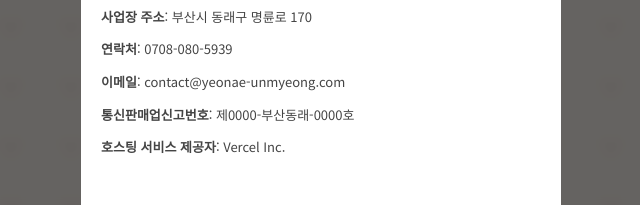
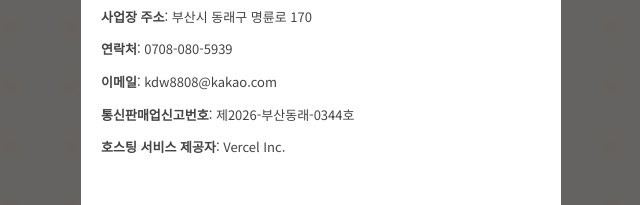
Before and after one commit to doubles050603/love-app, a website: page public/index.html in a window 1280 px wide. Both pictures are taken after a click on the button "사업자 정보". Shown: the part 2343-2548 px from the top of the page, 319-959 px from the left. Drawn offline with Linux system fonts and the light colour scheme.

Commit message:
Add files via upload

```diff
--- a/public/index.html
+++ b/public/index.html
@@ -913,9 +913,9 @@ body::before {
   <div class="footer-biz">
     <strong style="color:var(--ink);font-size:12px;" id="bizNameFooter">연애운명</strong><br>
     대표자: <span id="bizCeo">대표자명</span> &nbsp;|&nbsp; 사업자등록번호: <span id="bizNum">000-00-00000</span><br>
-    통신판매업신고번호: <span id="bizSaleNum">제0000-부산동래-0000호</span><br>
+    통신판매업신고번호: <span id="bizSaleNum">제2026-부산동래-0344호</span><br>
     주소: <span id="bizAddr">사업장 주소</span><br>
-    연락처: <span id="bizTel">000-0000-0000</span> &nbsp;|&nbsp; 이메일: contact@yeonae-unmyeong.com<br>
+    연락처: <span id="bizTel">000-0000-0000</span> &nbsp;|&nbsp; 이메일: kdw8808@kakao.com<br>
     <span style="font-size:10px;color:rgba(138,112,96,0.5);">© 2025 연애운명. All rights reserved.</span>
   </div>
 
@@ -2068,8 +2068,8 @@ function showToast(msg) {
     <p><strong>대표자명</strong>: <span id="m-bizCeo">대표자명</span></p>
     <p><strong>사업장 주소</strong>: <span id="m-bizAddr">사업장 주소</span></p>
     <p><strong>연락처</strong>: <span id="m-bizTel">000-0000-0000</span></p>
-    <p><strong>이메일</strong>: contact@yeonae-unmyeong.com</p>
-    <p><strong>통신판매업신고번호</strong>: <span id="m-bizSaleNum">제0000-부산동래-0000호</span></p>
+    <p><strong>이메일</strong>: kdw8808@kakao.com</p>
+    <p><strong>통신판매업신고번호</strong>: <span id="m-bizSaleNum">제2026-부산동래-0344호</span></p>
     <p><strong>호스팅 서비스 제공자</strong>: Vercel Inc.</p>
   </div>
 </div>
@@ -2111,9 +2111,9 @@ function showToast(msg) {
     <h3>4. 제3자 제공</h3>
     <p>이용자의 개인정보는 결제 처리를 위해 포트원(코리아포트원㈜) 및 카카오페이에 필요한 최소한의 정보만 제공됩니다. 그 외 제3자에게 제공하지 않습니다.</p>
     <h3>5. 이용자 권리</h3>
-    <p>개인정보 관련 문의는 contact@yeonae-unmyeong.com 으로 연락해주세요.</p>
+    <p>개인정보 관련 문의는 kdw8808@kakao.com 으로 연락해주세요.</p>
     <h3>6. 개인정보 보호책임자</h3>
-    <p>성명: <span id="m-ceo2">대표자명</span> · 이메일: contact@yeonae-unmyeong.com</p>
+    <p>성명: <span id="m-ceo2">대표자명</span> · 이메일: kdw8808@kakao.com</p>
     <p style="color:var(--mist);font-size:11px;margin-top:16px;">시행일: 2025년 1월 1일</p>
   </div>
 </div>
@@ -2148,7 +2148,7 @@ function showToast(msg) {
 
     <h3>📞 환불 신청 방법</h3>
     <p>환불 사유 발생 시 <strong>결제일로부터 7일 이내</strong>에 아래 연락처로 신청해 주세요.</p>
-    <p>• 이메일: contact@yeonae-unmyeong.com</p>
+    <p>• 이메일: kdw8808@kakao.com</p>
     <p>• 처리 기간: 접수 후 영업일 기준 3~5일 이내</p>
     <p>• 환불 금액: 결제 금액 전액을 원결제 수단으로 환불</p>
 
@@ -2181,7 +2181,7 @@ var BIZ_INFO = {
   ceo:  '이은비',                      // 대표자명
   addr: '부산시 동래구 명륜로 170',      // 사업장 주소
   tel:  '0708-080-5939',              // 연락처
-  sale: '제0000-부산동래-0000호'        // ← 통신판매업신고번호로 변경 필요
+  sale: '제2026-부산동래-0344호'        // ← 통신판매업신고번호로 변경 필요
 };
 // 자동 동기화
 ['bizNum','m-bizNum'].forEach(function(id){ var e=document.getElementById(id); if(e) e.textContent=BIZ_INFO.num; });
```
